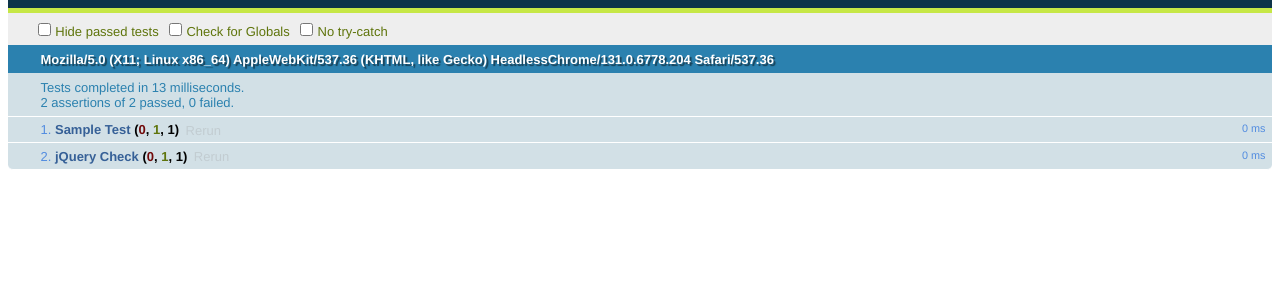
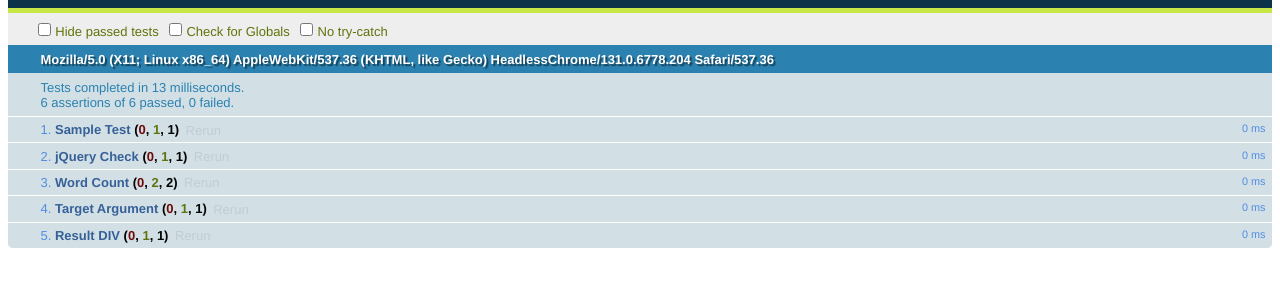
Before and after one commit to spangborn/code-dojo, a plain HTML site: page jquery-plugin/test/index.html in a window 1280 px wide. Shown: the part 48-334 px from the top of the page. Drawn offline with Linux system fonts and the light colour scheme.

Commit message:
Finished code dojo

```diff
--- a/jquery-plugin/script/wordcount.jquery.js
+++ b/jquery-plugin/script/wordcount.jquery.js
@@ -10,7 +10,9 @@
         "wordCount" : function(options) {
 
         	// Default options object
-            this.defaultOptions = {};
+            this.defaultOptions = {
+                "targetAttr" : "count"
+            };
 
             // Combine user settings with defaults
             var settings = $.extend({}, this.defaultOptions, options);
@@ -19,7 +21,28 @@
            	return this.each(function() {
                 var $this = $(this);
 
-                // Do stuff here!
+                var words = $this.text().split(" ");
+                var count = 0;
+
+                if (settings.searchFor) {
+                    $.each(words, function(i,item) {
+                        if (settings.searchFor.toLowerCase() === item.toLowerCase()) {
+                            count++;
+                        }
+                    });
+
+                }
+                else {
+                    count = words.length;
+                }
+
+                if (settings.result) {
+                    $this.next(settings.result).text(count + " word(s)");
+                }
+                else {
+                    $this.attr("data-" + settings.targetAttr, count);
+                }
+
             });
         }
     });
--- a/jquery-plugin/test/resources/tests.js
+++ b/jquery-plugin/test/resources/tests.js
@@ -6,3 +6,76 @@ test( "Sample Test", function() {
 test("jQuery Check", function () {
 	ok(typeof jQuery === "function", "jQuery is a function");
 });
+
+test("Word Count", function (){
+	// Setup
+	var $body = $("body");
+	var $text = $("<p>", {
+		"class" : "test-1",
+		"text"	: "Lorem ipsum, dolor sit amet."
+	}).appendTo($body);
+
+	// Test
+	$text.wordCount();
+	var words = $($text).data("count");
+	equal( words, 5, "Count 5 words" );
+
+	// Teardown
+	$text.remove();
+
+
+	// Setup
+	var $text = $("<p>", {
+		"class" : "test-2",
+		"text"	: "Lorem ipsum, dolor sit amet Mike."
+	}).appendTo($body);
+
+	// Test
+	$text.wordCount();
+	var words = $text.data("count");
+	equal( words, 6, "Count 6 words" );
+
+	// Teardown
+	$text.remove();
+});
+
+test("Target Argument", function(){
+	var $body = $("body");
+	var $text = $("<p>", {
+		"class" : "test-3",
+		"text"	: "Lorem ipsum, dolor sit amet."
+	}).appendTo($body);
+
+	$text.wordCount({
+		"targetAttr" : "mike"
+	});
+
+	var mike = $text.data("mike");
+	equal(mike, 5, "Different target attribute");
+
+	$text.remove();
+});
+
+test("Result DIV", function() {
+
+	var $body = $("body");
+	var $text = $("<p>", {
+		"class" : "test-4",
+		"text"	: "Lorem ipsum, dolor sit amet."
+	}).appendTo($body);
+
+	var $result = $("<div>", {
+		"class" : "result"
+	}).appendTo($body);
+
+	$text.wordCount({
+		"result" : ".result"
+	});
+
+	var countText = $text.next(".result").text();
+
+	equal(countText, "5 word(s)", "Test result DIV");
+
+	$text.remove();
+	$result.remove();
+});
```
Also changed, not shown: jquery-plugin/index.html (+7 -1 lines), jquery-plugin/test/index.html (+1 -0 lines).
